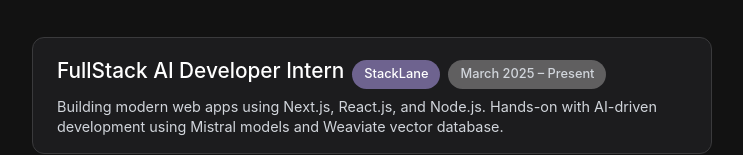
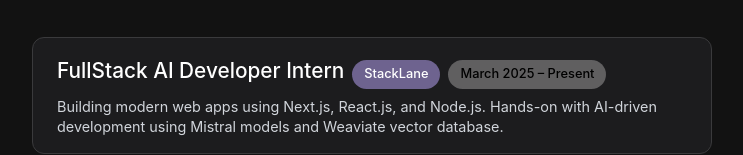
Before and after one commit to Charanya-A/Portfolio, a React (Vite) app: page / in a window 1280 px wide. Shown: the part 770-925 px from the top of the page, without its empty margins (268-1011 px from the left). Built offline with nearby package versions, Linux system fonts and the light colour scheme.

Commit message:
fix: update color of duration badge for better visibility

```diff
--- a/src/styles/WorkExp.css
+++ b/src/styles/WorkExp.css
@@ -39,7 +39,7 @@
 
   .work-badge.duration {
     background-color: #fbf9f94d;
-    color: #d1d5db;
+    color: black;
   }
 
   .work-desc {
```
